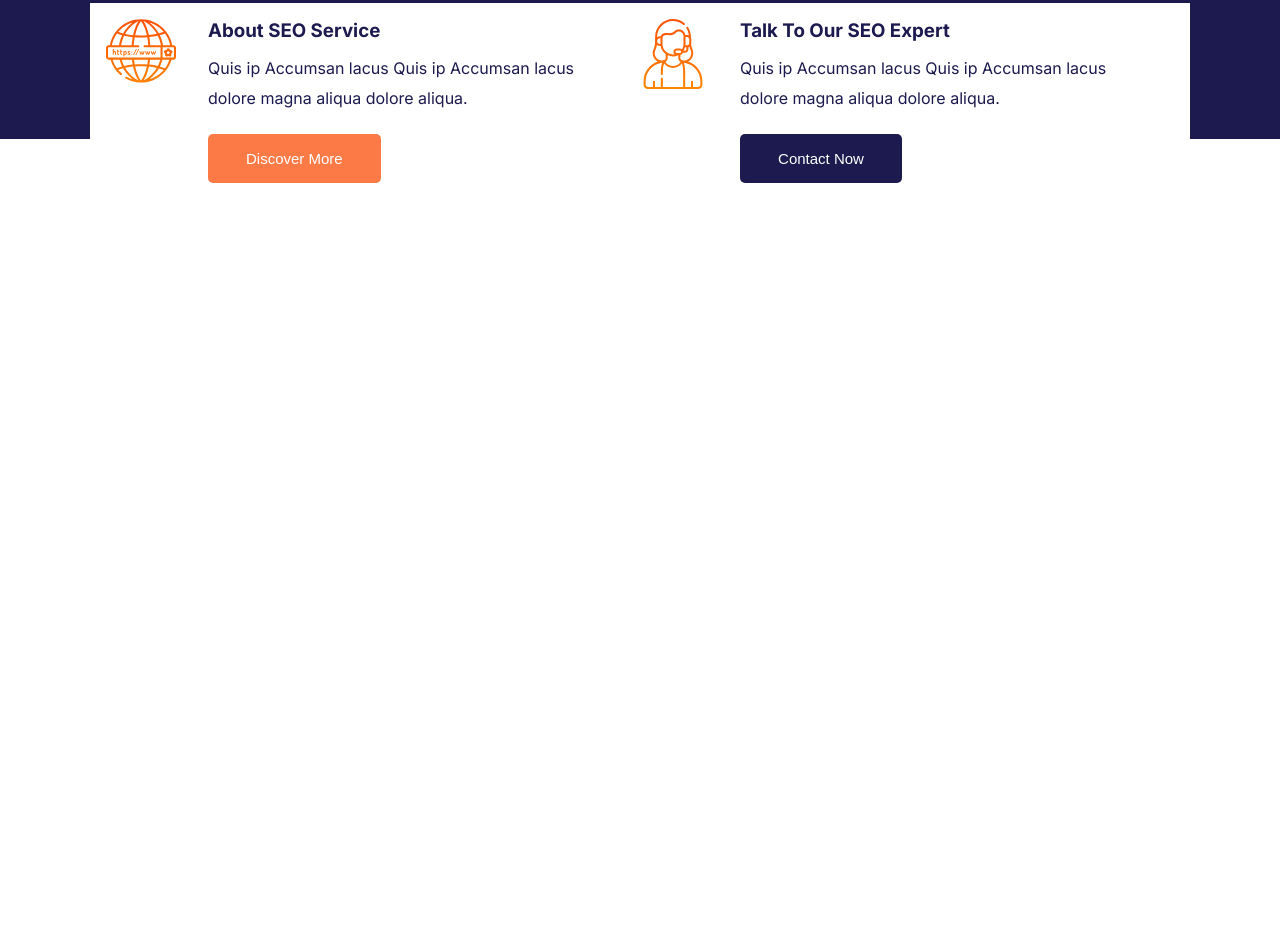
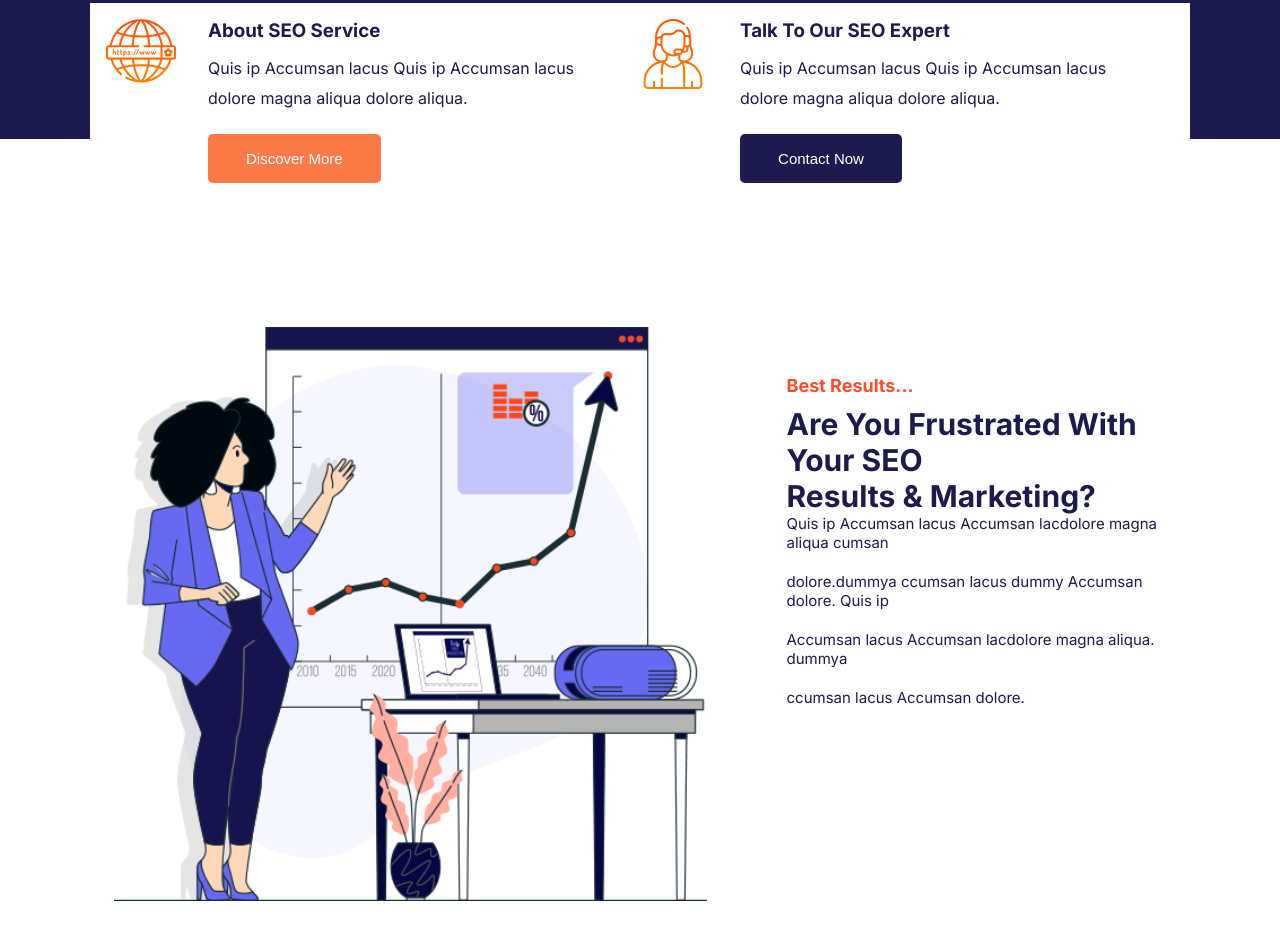
Before and after one commit to ele141082/ryse, a plain HTML site: page index.html in a window 1280 px wide. Shown: the part 661-1586 px from the top of the page. Before the commit the page ends 964 px from the top, so only its background shows below. Drawn offline with Linux system fonts and the light colour scheme.

Commit message:
feat: added main provisional

```diff
--- a/css/style.css
+++ b/css/style.css
@@ -206,3 +206,22 @@ html {
     background-color: var(--blue);
     margin-top: 1rem;
 }
+
+.jumbo-title-main {
+    font-size: 15px;
+    font-weight: 400;
+    margin-bottom: 10px;
+    padding-bottom: 10px;
+}
+
+.jumbo-best {
+    font-size: 18px;
+    font-weight: 600;
+    padding-bottom: 10px;
+}
+
+.jumbo-best-second {
+    font-size: 30px;
+    font-weight: 700;
+
+}
--- a/index.html
+++ b/index.html
@@ -107,9 +107,25 @@
                             <button>Contact Now</button>
                         </div>
                     </div>
-                </div>
+                 </div>
             </div>
         </div>
+        <main class="row inner-container">
+            <div class="col col-60">
+                <img class="img" src="./img/image01-1.png" alt="">
+            </div>
+            <div class="col col-40">
+            <div class="jumbo-text">
+                <h2 class="jumbo-best text-red">Best Results...</h2>
+                <h3 class="jumbo-best-second text-blue">Are You Frustrated With Your SEO</h3>
+                <h3 class="jumbo-best-second text-blue">Results & Marketing?</h3>
+                <h6 class="jumbo-title-main text-blue">Quis ip Accumsan lacus Accumsan lacdolore magna aliqua cumsan</h6>
+                <h6 class="jumbo-title-main text-blue">dolore.dummya ccumsan lacus dummy Accumsan dolore. Quis ip</h6>
+                <h6 class="jumbo-title-main text-blue">Accumsan lacus Accumsan lacdolore magna aliqua. dummya</h6>
+                <h6 class="jumbo-title-main text-blue">ccumsan lacus Accumsan dolore.</h6>
+            </div>
+            </div>
+        </main>
     </div>
 </body>
 </html>
```
Also changed, not shown: img/image01-1.png (added).
